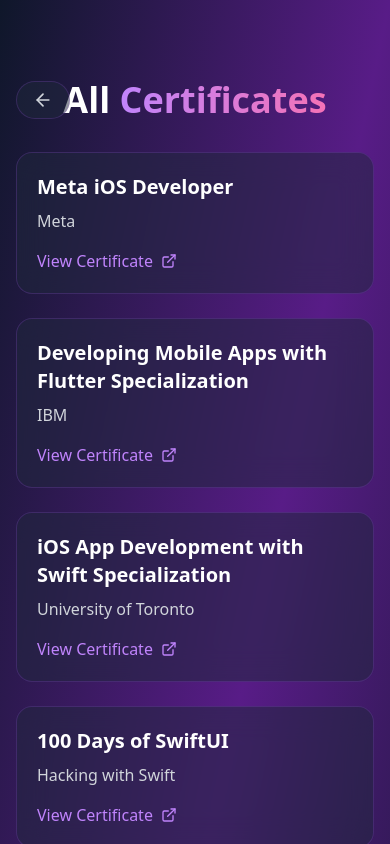
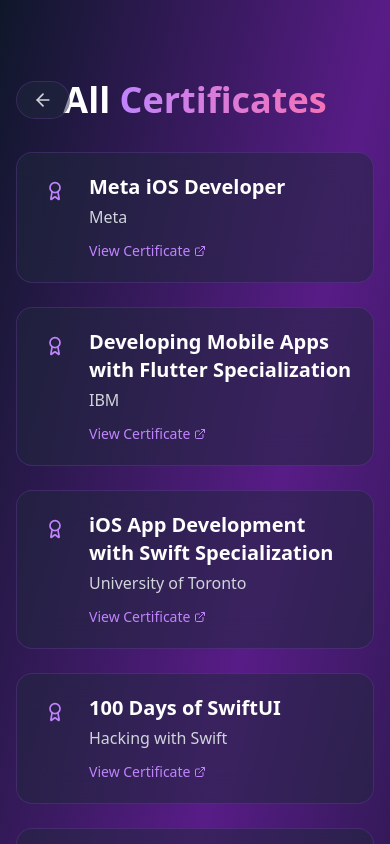
Before and after one commit to soemintheinsmt6/portfolio, a React (Vite) app: page /certificates in a window 390 px wide. Shown: the top 844 px of the page. Built offline with nearby package versions, Linux system fonts and the light colour scheme; no server answers.

Commit message:
fix: certificate card

```diff
--- a/src/components/Certificates.jsx
+++ b/src/components/Certificates.jsx
@@ -57,35 +57,49 @@
           <div className="w-full lg:w-3/5">
             <div className="grid grid-cols-1 sm:grid-cols-2 gap-4">
               {visible.map((cert, idx) => (
-                <motion.a
+                <motion.div
                   key={idx}
-                  href={cert.link}
-                  target="_blank"
-                  rel="noopener noreferrer"
                   initial={{ opacity: 0, y: 20 }}
                   whileInView={{ opacity: 1, y: 0 }}
                   viewport={{ once: true }}
                   transition={{ delay: idx * 0.1 }}
                   whileHover={{ y: -6, scale: 1.02 }}
-                  className={`${theme.classes.card} p-5 group cursor-pointer block`}
+                  className={`${theme.classes.card} p-5 group block relative overflow-hidden`}
                 >
+                  {/* Desktop: clickable overlay */}
+                  <a
+                    href={cert.link}
+                    target="_blank"
+                    rel="noopener noreferrer"
+                    className="hidden md:block absolute inset-0 z-10"
+                    aria-label={`View ${cert.title}`}
+                  />
+
                   <div className="flex items-start gap-3">
-                    <div className={`p-2 rounded-lg ${theme.colors.background.secondary} group-hover:scale-110 transition-transform`}>
+                    <div className={`p-2 rounded-lg ${theme.colors.background.secondary} group-hover:scale-110 transition-transform flex-shrink-0`}>
                       <Award className={`w-5 h-5 ${theme.colors.text.link}`} />
                     </div>
                     <div className="flex-1 min-w-0">
                       <h3 className={`text-lg font-semibold mb-1 ${theme.colors.text.primary} line-clamp-2`}>
                         {cert.title}
                       </h3>
-                      <p className={`text-sm ${theme.colors.text.secondary} mb-2`}>
+                      <p className={`text-sm ${theme.colors.text.secondary}`}>
                         {cert.issuer}
                       </p>
-                      <span className={`inline-flex items-center gap-1 text-sm ${theme.colors.text.link} group-hover:gap-2 transition-all`}>
-                        View <ExternalLink className="w-3 h-3" />
-                      </span>
+                      {/* Mobile: inline link - aligned with title */}
+                      <a
+                        href={cert.link}
+                        target="_blank"
+                        rel="noopener noreferrer"
+                        className={`md:hidden mt-2 inline-flex items-center gap-1 text-sm ${theme.colors.text.link}`}
+                      >
+                        View Certificate <ExternalLink className="w-3 h-3" />
+                      </a>
                     </div>
+                    {/* Desktop: hover icon indicator */}
+                    <ExternalLink className={`hidden md:block w-4 h-4 ${theme.colors.text.tertiary} opacity-0 group-hover:opacity-100 transition-opacity flex-shrink-0`} />
                   </div>
-                </motion.a>
+                </motion.div>
               ))}
 
               {/* See More Card - 6th item in 2x3 grid */}
@@ -97,23 +111,22 @@
                   transition={{ delay: 0.5 }}
                   whileHover={{ y: -6, scale: 1.02 }}
                   onClick={() => navigate('/certificates')}
-                  className={`${theme.classes.card} p-5 group cursor-pointer block`}
+                  className={`${theme.classes.card} p-5 group cursor-pointer block relative overflow-hidden`}
                 >
                   <div className="flex items-start gap-3">
-                    <div className={`p-2 rounded-lg ${theme.colors.background.secondary} group-hover:scale-110 transition-transform`}>
+                    <div className={`p-2 rounded-lg ${theme.colors.background.secondary} group-hover:scale-110 transition-transform flex-shrink-0`}>
                       <ArrowRight className={`w-5 h-5 ${theme.colors.text.link}`} />
                     </div>
                     <div className="flex-1 min-w-0">
                       <h3 className={`text-lg font-semibold mb-1 ${theme.colors.text.primary}`}>
                         View All Certificates
                       </h3>
-                      <p className={`text-sm ${theme.colors.text.secondary} mb-2`}>
+                      <p className={`text-sm ${theme.colors.text.secondary}`}>
                         View the full list of certificates
                       </p>
-                      <span className={`inline-flex items-center gap-1 text-sm ${theme.colors.text.link} group-hover:gap-2 transition-all`}>
-                        See more <ExternalLink className="w-3 h-3" />
-                      </span>
                     </div>
+                    {/* Desktop: hover icon indicator */}
+                    <ExternalLink className={`hidden md:block w-4 h-4 ${theme.colors.text.tertiary} opacity-0 group-hover:opacity-100 transition-opacity flex-shrink-0`} />
                   </div>
                 </motion.div>
               )}
--- a/src/components/CertificatesPage.jsx
+++ b/src/components/CertificatesPage.jsx
@@ -1,6 +1,6 @@
 import React from 'react';
 import { motion } from 'framer-motion';
-import { ExternalLink, ArrowLeft } from 'lucide-react';
+import { ExternalLink, ArrowLeft, Award } from 'lucide-react';
 import { certificates } from '../data';
 import { useTheme } from '../core/theme/ThemeContext';
 
@@ -47,22 +47,48 @@
                 animate={{ opacity: 1, y: 0 }}
                 transition={{ delay: idx * 0.18, duration: 0.3 }}
                 whileHover={{ scale: 1.02 }}
-                className={theme.classes.card + ' p-5'}
+                className={theme.classes.card + ' p-5 group relative overflow-hidden'}
               >
-                <h3 className={`text-xl font-semibold mb-2 ${theme.colors.text.primary}`}>{cert.title}</h3>
-                <p className={`${theme.colors.text.secondary} mb-4`}>{cert.issuer}</p>
+                {/* Desktop: clickable overlay */}
                 {cert.link && (
-                  <motion.a
-                    whileHover={{ scale: 1.01 }}
-                    whileTap={{ scale: 0.95 }}
+                  <a
                     href={cert.link}
                     target="_blank"
                     rel="noopener noreferrer"
-                    className={`inline-flex items-center gap-2 ${theme.colors.text.link} hover:${theme.colors.text.linkHover}`}
-                  >
-                    View Certificate <ExternalLink className="w-4 h-4" />
-                  </motion.a>
+                    className="hidden md:block absolute inset-0 z-10"
+                    aria-label={`View ${cert.title}`}
+                  />
                 )}
+
+                <div className="flex items-start gap-4">
+                  <div className={`p-2 rounded-lg ${theme.colors.background.secondary} group-hover:scale-110 transition-transform flex-shrink-0`}>
+                    <Award className={`w-5 h-5 ${theme.colors.text.link}`} />
+                  </div>
+                  <div className="flex-1 min-w-0">
+                    <div className="flex items-start justify-between gap-4">
+                      <div>
+                        <h3 className={`text-xl font-semibold mb-1 ${theme.colors.text.primary}`}>{cert.title}</h3>
+                        <p className={`${theme.colors.text.secondary}`}>{cert.issuer}</p>
+                      </div>
+                      {/* Desktop: hover icon indicator */}
+                      {cert.link && (
+                        <ExternalLink className={`hidden md:block w-5 h-5 ${theme.colors.text.tertiary} opacity-0 group-hover:opacity-100 transition-opacity flex-shrink-0`} />
+                      )}
+                    </div>
+
+                    {/* Mobile: inline link - aligned with title */}
+                    {cert.link && (
+                      <a
+                        href={cert.link}
+                        target="_blank"
+                        rel="noopener noreferrer"
+                        className={`md:hidden mt-3 inline-flex items-center gap-1 text-sm ${theme.colors.text.link}`}
+                      >
+                        View Certificate <ExternalLink className="w-3 h-3" />
+                      </a>
+                    )}
+                  </div>
+                </div>
               </motion.div>
             ))}
           </div>
--- a/src/components/Experience.jsx
+++ b/src/components/Experience.jsx
@@ -121,8 +121,8 @@
                   <div className="absolute left-4 md:left-6 top-8 -translate-x-1/2 z-10 hidden md:block">
                     <div
                       className={`w-3 h-3 rounded-full ${theme.name === 'minimalist'
-                          ? 'bg-gray-400 ring-4 ring-gray-200'
-                          : 'bg-gradient-to-r from-purple-400 to-pink-400 ring-4 ring-purple-500/20'
+                        ? 'bg-gray-400 ring-4 ring-gray-200'
+                        : 'bg-gradient-to-r from-purple-400 to-pink-400 ring-4 ring-purple-500/20'
                         }`}
                     />
                   </div>
```
